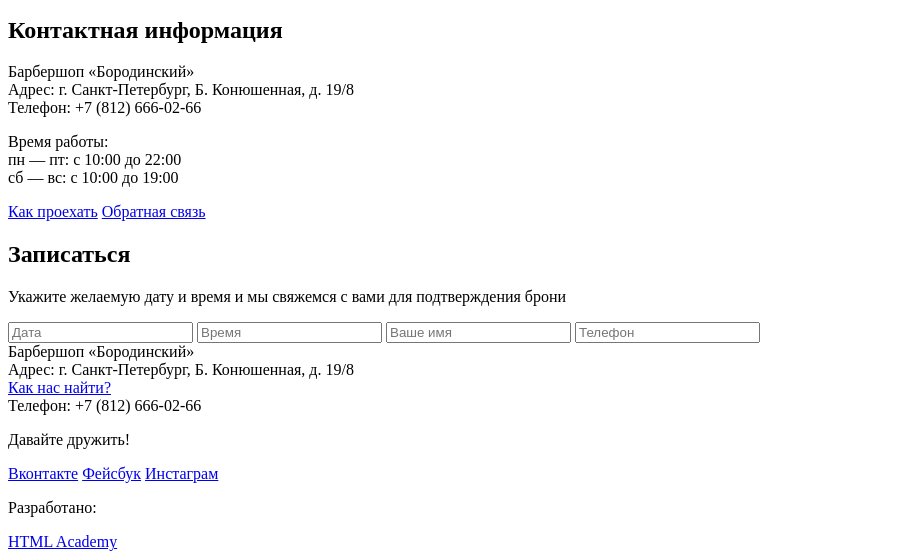
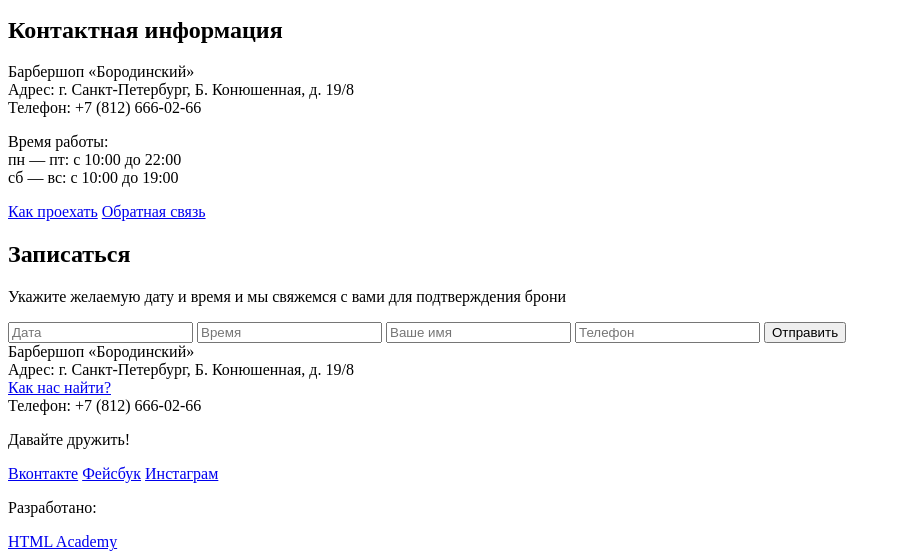
Before and after one commit to EugeneYuriev/182961-barbershop, a plain HTML site: page index.html in a window 1280 px wide. Shown: the part 842-1401 px from the top of the page, without its empty margins (0-901 px from the left). Drawn offline with Linux system fonts and the light colour scheme.

Commit message:
Исправил ошибки синтаксиса

```diff
--- a/index.html
+++ b/index.html
@@ -89,6 +89,7 @@
             <input type="text" name="time" value="" placeholder="Время">
             <input type="text" name="name" value="" placeholder="Ваше имя">
             <input type="tel" name="phone" value="" placeholder="Телефон">
+            <button class="btn" type="submit">Отправить</button>
           </form>
         </div>
       </div>
```
